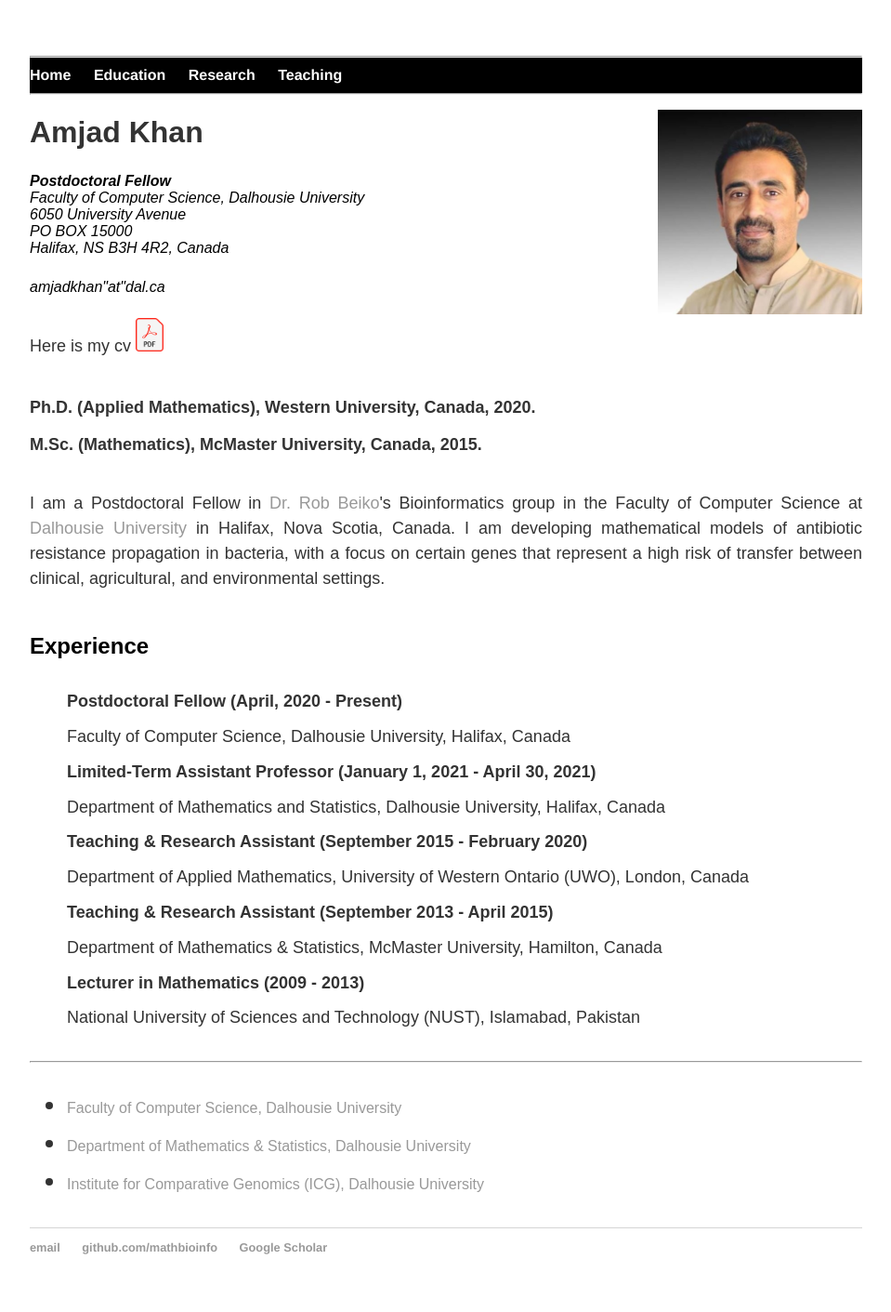
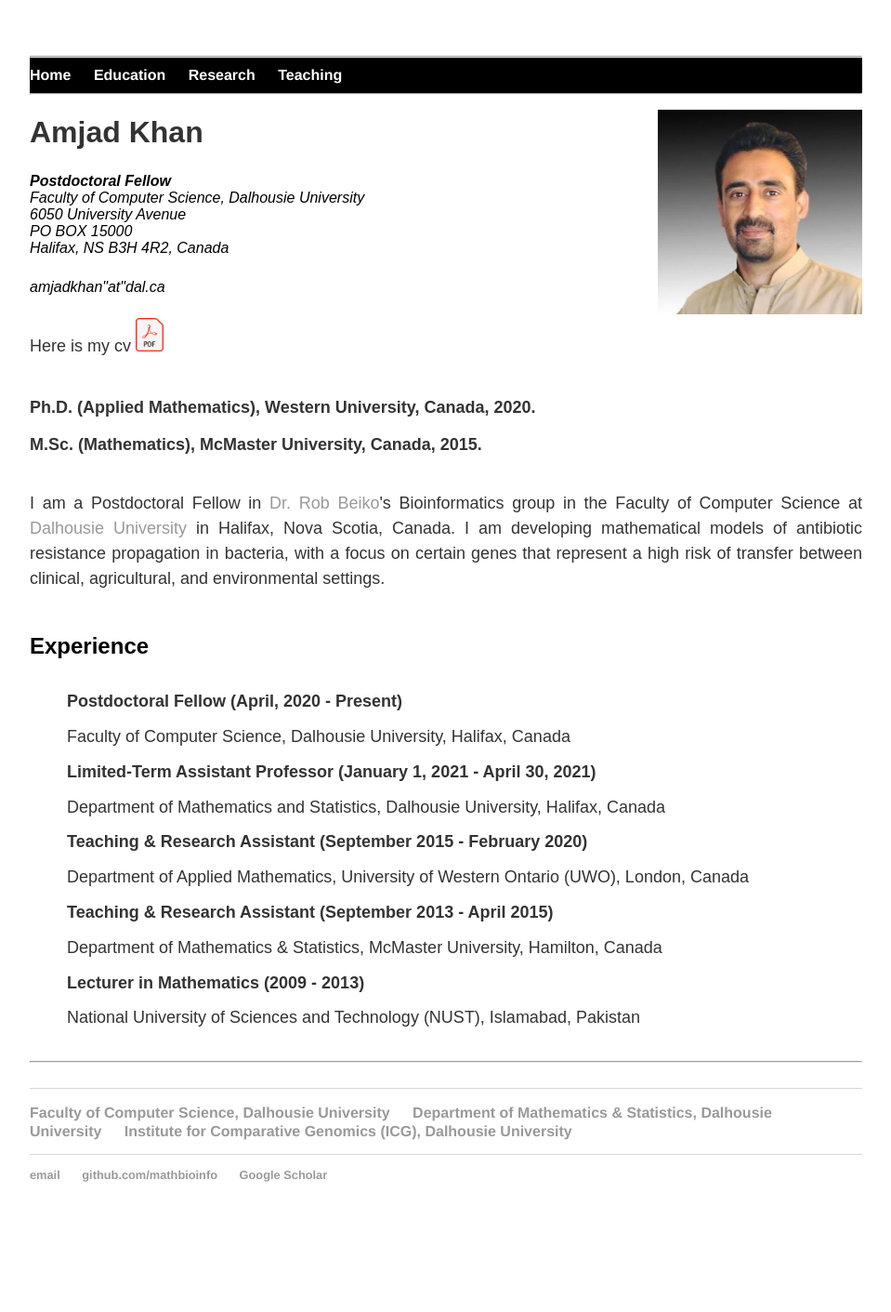
Before and after one commit to MathBioInfo/amjadkhan, a Jekyll site: the page index.html, which Jekyll copies as it is, in a window 1280 px wide. Shown: the whole page at 93% size, without its empty margins (160-1119 px from the left). Built offline with Jekyll 4.4.1, drawn with Linux system fonts in a browser that asks for light colours; after the commit the page ends 1333 px from its top, so only the background shows below that.

Commit message:
Update index.html

```diff
--- a/index.html
+++ b/index.html
@@ -71,15 +71,17 @@
     		</div><!-- /.blurb -->
 		</div><!-- /.container -->
 
-                <ul class="contacts">
+		<footer>
+                <ul>
 
 				</font><font color="#2a2a2a" size="3">
 				<li><a href="https://www.dal.ca/faculty/computerscience.html" target="_blank">Faculty of Computer Science, Dalhousie University</a></font><font color="#2a2a2a" size="3"></li>
 				<li><a href="https://www.dal.ca/faculty/science/math-stats.html" target="_blank">Department of Mathematics & Statistics, Dalhousie University</a></font><font color="#2a2a2a" size="3"></li>
 				<li><a href="https://icgenomics.ca/" target="_blank"> Institute for Comparative Genomics (ICG), Dalhousie University</a></font><font color="#2a2a2a" size="3"></li>
 				</ul>
+	         </footer>
 		<footer>
-    		<ul class="none">
+    		<ul>
         		<li><a href="mailto:ghazanamjad@gmail.com">email</a></li>
         		<li><a href="https://github.com/MathBioInfo" target="_blank">github.com/mathbioinfo</a></li>
 			<li><a href="https://scholar.google.com/citations?user=2z2SKAUAAAAJ&hl=en" target="_blank">Google Scholar</a></li>
```
